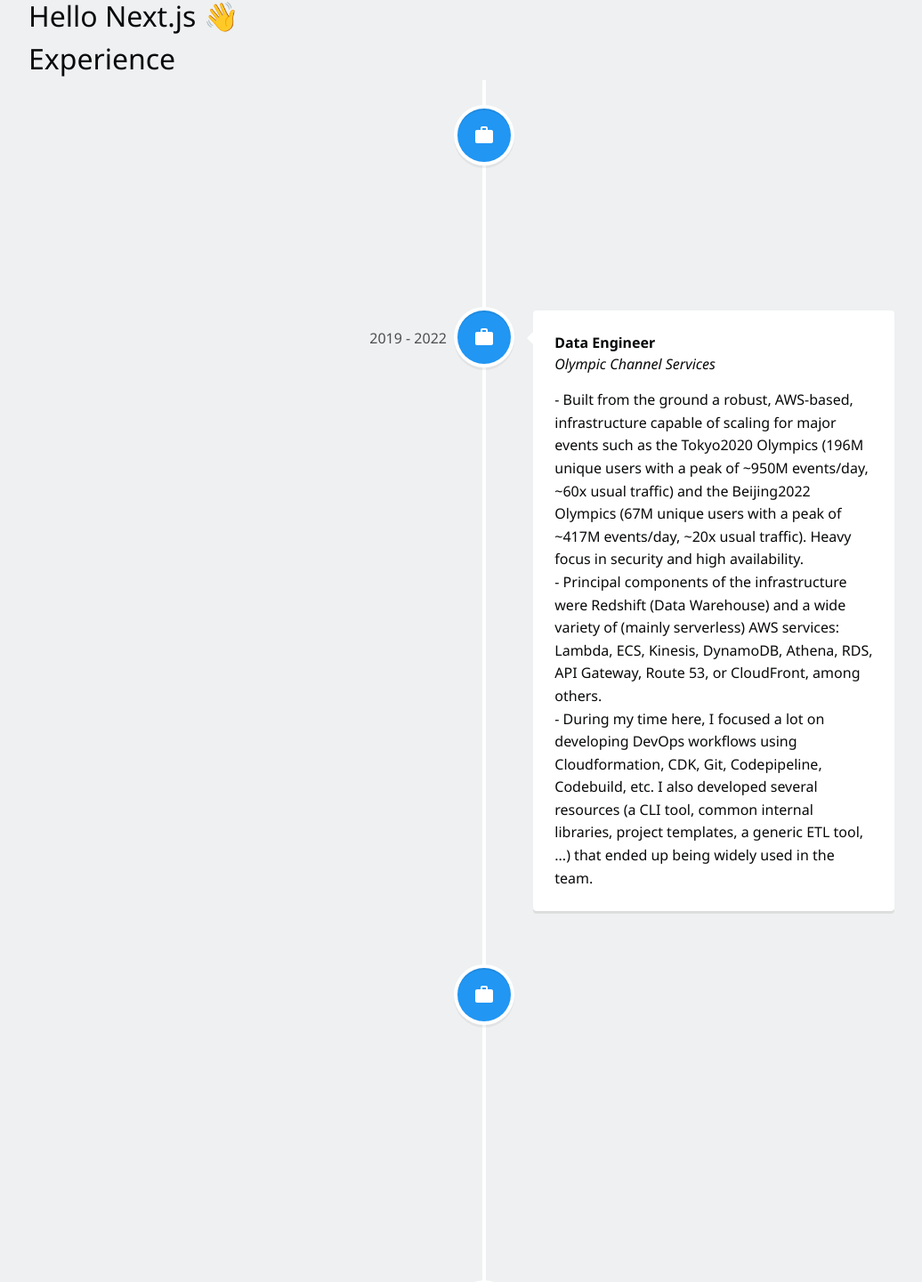
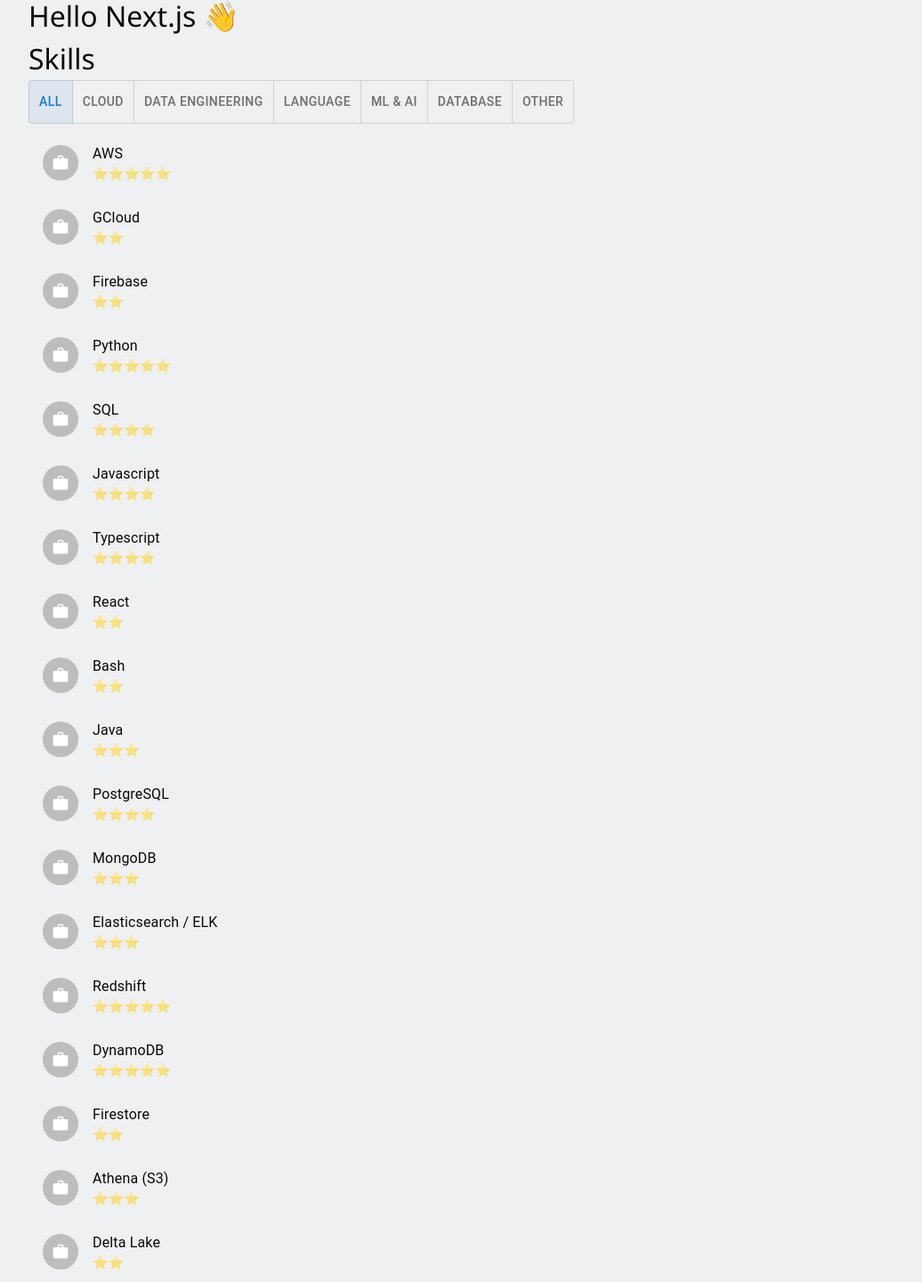
Before and after one commit to jorgemorenop/personal-website, a Next.js app: page / in a window 1280 px wide. Shown: the part 122-1563 px from the top of the page at 89% size, without its empty margins (96-1132 px from the left). Built offline with nearby package versions, Linux system fonts and the light colour scheme.

Commit message:
Adding ugly skills system

```diff
--- a/components/Experience.tsx
+++ b/components/Experience.tsx
@@ -41,7 +41,7 @@
             <VerticalTimeline>
                 <VerticalTimelineElement
                     className="vertical-timeline-element--work"
-                    contentStyle={{background: 'rgb(33, 150, 243)', color: 'white'}}
+                    contentStyle={{background: 'lightblue', color: 'black'}}
                     contentArrowStyle={{borderRight: '7px solid  rgb(33, 150, 243)'}}
                     date="2022 (January) - present"
                     iconStyle={{background: 'rgb(33, 150, 243)', color: '#fff'}}
--- a/components/Skills.tsx
+++ b/components/Skills.tsx
@@ -1,7 +1,77 @@
+import * as React from 'react';
+import ToggleButton from '@mui/material/ToggleButton';
+import ToggleButtonGroup from '@mui/material/ToggleButtonGroup';
+
+import List from '@mui/material/List';
+import ListItem from '@mui/material/ListItem';
+import ListItemText from '@mui/material/ListItemText';
+import ListItemAvatar from '@mui/material/ListItemAvatar';
+import Avatar from '@mui/material/Avatar';
+
+import {Skill, skills} from "../lib/data/skills";
+import {MdWork} from "react-icons/md";
+import {useEffect} from "react";
+
+
 export default function Skills() {
+    const [category, setCategory] = React.useState('all');
+    const [visibleSkills, setVisibleSkills] = React.useState(skills);
+
+    useEffect(() => {
+        filterSkills(category)
+    }, [category])
+
+    const handleChange = (
+        event: React.MouseEvent<HTMLElement>,
+        newCategory: string,
+    ) => {
+        if (newCategory!=null){
+            setCategory(newCategory);
+        }
+    };
+
+    const filterSkills = (category) => {
+        if (category === "all") {
+            setVisibleSkills(skills)
+        } else {
+            setVisibleSkills(skills.filter(x => x.categories.includes(category)))
+        }
+    }
+
+    let categories = [...new Set([].concat(...skills.map(x => x.categories)))]
+
     return (
-        <>
+        <section id="skills">
+            <h1>Skills</h1>
 
-        </>
+            <ToggleButtonGroup
+                color="primary"
+                value={category}
+                exclusive
+                onChange={handleChange}
+            >
+                <ToggleButton value="all">ALL</ToggleButton>
+                {categories.map(x => <ToggleButton value={x} key={x}>{x}</ToggleButton>)}
+            </ToggleButtonGroup>
+
+            <List sx={{width: '100%', maxWidth: 360}}>
+                {visibleSkills.map(SkillItem)}
+            </List>
+        </section>
+    );
+}
+
+
+function SkillItem(skill: Skill) {
+    let stars = '⭐️'.repeat(skill.strength)
+    return (
+        <ListItem>
+            <ListItemAvatar>
+                <Avatar>
+                    <MdWork/>
+                </Avatar>
+            </ListItemAvatar>
+            <ListItemText primary={skill.name} secondary={stars} key={skill.name}/>
+        </ListItem>
     )
 }
--- /dev/null
+++ b/lib/data/skills.tsx
@@ -0,0 +1,169 @@
+import {Component} from "react";
+
+enum SkillCategory {
+    Cloud = "Cloud",
+    DataEngineering = "Data Engineering",
+    ProgrammingLanguage = "Programming language",
+    MLOps = "MLOps"
+}
+enum SkillRole {
+    CloudEngineer = "Cloud Engineer",
+    DataEngineering = "Data Engineer",
+    DevOps = "DevOps",
+    MLOps = "MLOps"
+}
+
+export type Skill = {
+    name: string,
+    // categories: SkillCategory[],
+    categories: ("cloud" | "data engineering" | "language" | "database" | "ml & ai" | "other")[],
+    strength: number,
+}
+
+export const skills: Skill[] = [
+    {
+        name: "AWS",
+        categories: [
+            "cloud",
+            "data engineering",
+        ],
+        strength: 5,
+    },
+    {
+        name: "GCloud",
+        categories: [
+            "cloud",
+        ],
+        strength: 2,
+    },
+    {
+        name: "Firebase",
+        categories: [
+            "cloud",
+        ],
+        strength: 2,
+    },
+    {
+        name: "Python",
+        categories: [
+            "language",
+            "data engineering",
+            "ml & ai",
+        ],
+        strength: 5,
+    },
+    {
+        name: "SQL",
+        categories: [
+            "language",
+            "data engineering",
+        ],
+        strength: 4,
+    },
+    {
+        name: "Javascript",
+        categories: [
+            "language",
+        ],
+        strength: 4,
+    },
+    {
+        name: "Typescript",
+        categories: [
+            "language",
+        ],
+        strength: 4,
+    },
+    {
+        name: "React",
+        categories: [
+            "language",
+        ],
+        strength: 2,
+    },
+    {
+        name: "Bash",
+        categories: [
+            "language",
+        ],
+        strength: 2,
+    },
+    {
+        name: "Java",
+        categories: [
+            "language",
+        ],
+        strength: 3,
+    },
+    {
+        name: "PostgreSQL",
+        categories: [
+            "database",
+        ],
+        strength: 4,
+    },
+    {
+        name: "MongoDB",
+        categories: [
+            "database",
+        ],
+        strength: 3,
+    },
+    {
+        name: "Elasticsearch / ELK",
+        categories: [
+            "database",
+        ],
+        strength: 3,
+    },
+    {
+        name: "Redshift",
+        categories: [
+            "database",
+        ],
+        strength: 5,
+    },
+    {
+        name: "DynamoDB",
+        categories: [
+            "database",
+        ],
+        strength: 5,
+    },
+    {
+        name: "Firestore",
+        categories: [
+            "database",
+        ],
+        strength: 2,
+    },
+    {
+        name: "Athena (S3)",
+        categories: [
+            "database",
+        ],
+        strength: 3,
+    },
+    {
+        name: "Delta Lake",
+        categories: [
+            "database",
+            "data engineering",
+        ],
+        strength: 2,
+    },
+    {
+        name: "Docker",
+        categories: [
+            "other",
+        ],
+        strength: 4,
+    },
+    {
+        name: "Spark",
+        categories: [
+            "data engineering",
+        ],
+        strength: 4,
+    },
+]
--- a/package.json
+++ b/package.json
@@ -7,6 +7,9 @@
     "type-check": "tsc"
   },
   "dependencies": {
+    "@emotion/react": "^11.9.3",
+    "@emotion/styled": "^11.9.3",
+    "@mui/material": "^5.8.4",
     "next": "latest",
     "react": "^17.0.2",
     "react-dom": "^17.0.2",
--- a/pages/index.tsx
+++ b/pages/index.tsx
@@ -1,12 +1,12 @@
-import Link from 'next/link'
-import Layout from '../components/Layout'
 import Experience from "../components/Experience";
+import Skills from "../components/Skills";
 
 const IndexPage = () => (
-  <main>
-    <h1>Hello Next.js 👋</h1>
-      <Experience/>
-  </main>
+    <main>
+        <h1>Hello Next.js 👋</h1>
+        <Skills/>
+        <Experience/>
+    </main>
 )
 
 export default IndexPage
--- a/tsconfig.json
+++ b/tsconfig.json
@@ -1,6 +1,6 @@
 {
   "compilerOptions": {
-    "target": "es5",
+    "target": "es6",
     "lib": ["dom", "dom.iterable", "esnext"],
     "allowJs": true,
     "skipLibCheck": true,
```
Also changed, not shown: 1 other file (tests, documents, lock files or other folders).
